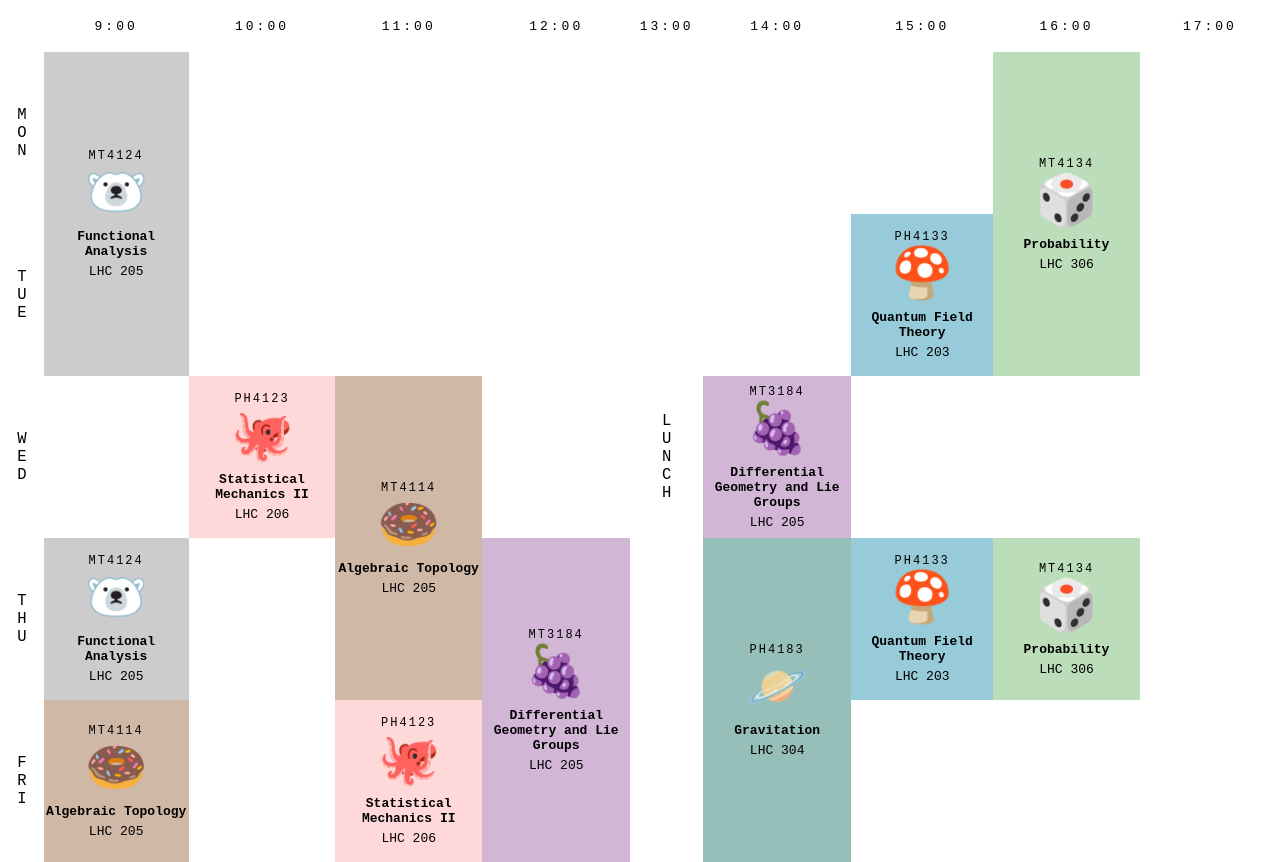
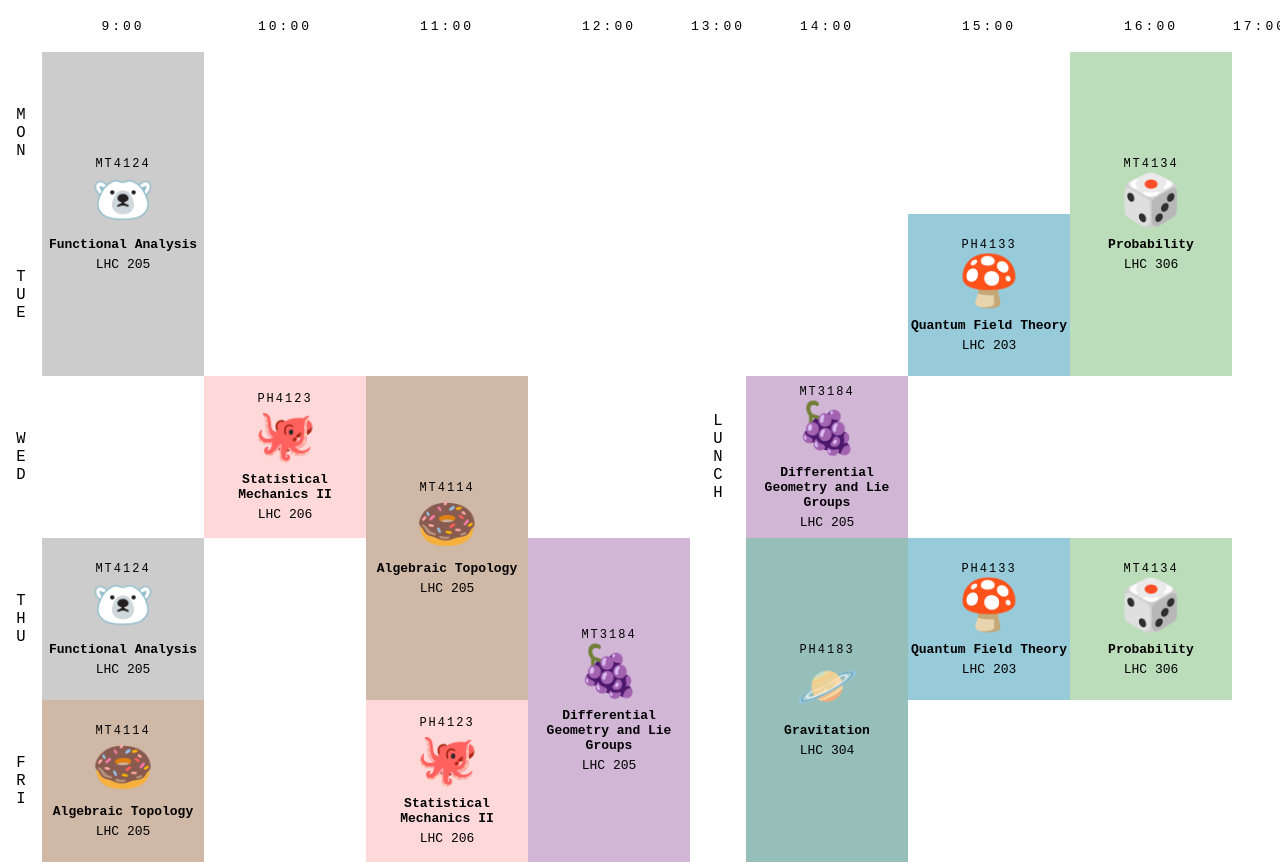
Before and after one commit to vigneshpai2003/Timetable, a website: page index.html in a window 1280 px wide. Drawn offline with nearby package versions, Linux system fonts and the light colour scheme.

Commit message:
width of boxes dont shrink

```diff
--- a/index.html
+++ b/index.html
@@ -19,6 +19,7 @@
         tbody th, td {
             text-align: center;
             max-width: 160px;
+            min-width: 40px;
             max-height: 160px;
             width: 160px;
             height: 160px;
@@ -264,6 +265,7 @@
                 <div class="room">${classes[i]['room']}</div>
             </div>`)
             $(`.${i}`).css('background-color', classes[i]['color'])
+            $(`.${i}`).css('min-width', '160px')
 
             $(`.${i}`).on('click', generate_QR_handler(i))
         }
```
